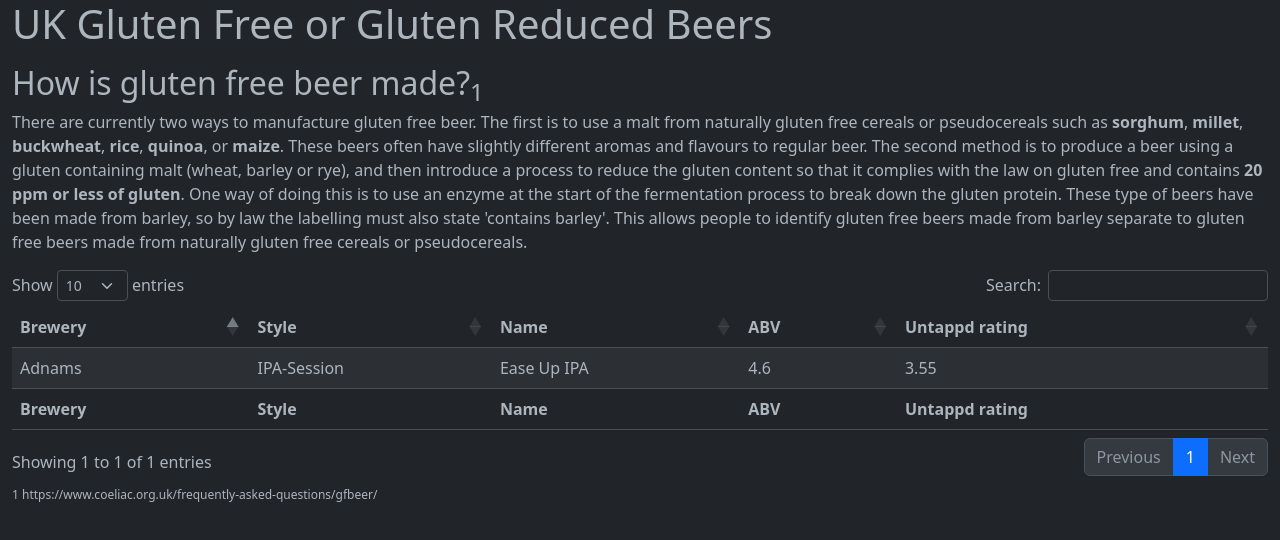
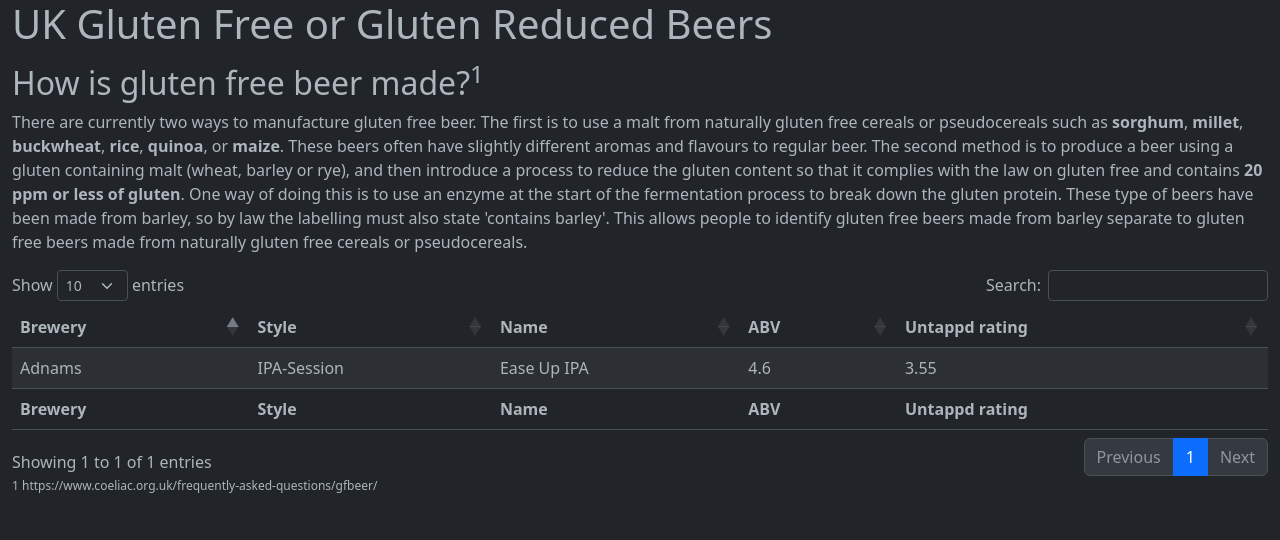
Before and after one commit to gammaspiral/uk-gf-beers, a plain HTML site: page index.html in a window 1280 px wide. Drawn offline with Linux system fonts and the light colour scheme.

Commit message:
Update index.html

```diff
--- a/index.html
+++ b/index.html
@@ -23,7 +23,7 @@
   <body>
     <div class="container-fluid">
     <h1>UK Gluten Free or Gluten Reduced Beers</h1>
-    <p><h2>How is gluten free beer made?<sub>1</sub></h2>
+    <p><h2>How is gluten free beer made?<sup>1</sup></h2>
       There are currently two ways to manufacture gluten free beer. The first is to use a malt from naturally gluten free cereals or pseudocereals such as <b>sorghum</b>, <b>millet</b>, <b>buckwheat</b>, <b>rice</b>, <b>quinoa</b>, or <b>maize</b>. These beers often have slightly different aromas and flavours to regular beer.
 
       The second method is to produce a beer using a gluten containing malt (wheat, barley or rye), and then introduce a process to reduce the gluten content so that it complies with the law on gluten free and contains <b>20 ppm or less of gluten</b>. One way of doing this is to use an enzyme at the start of the fermentation process to break down the gluten protein. These type of beers have been made from barley, so by law the labelling must also state 'contains barley'. This allows people to identify gluten free beers made from barley separate to gluten free beers made from naturally gluten free cereals or pseudocereals.
@@ -49,7 +49,7 @@
       </tfoot>
 
     </table>
-    <sub>1 https://www.coeliac.org.uk/frequently-asked-questions/gfbeer/</sub>
+    <sup>1 https://www.coeliac.org.uk/frequently-asked-questions/gfbeer/</sup>
     </div>
 
     <script>
```
